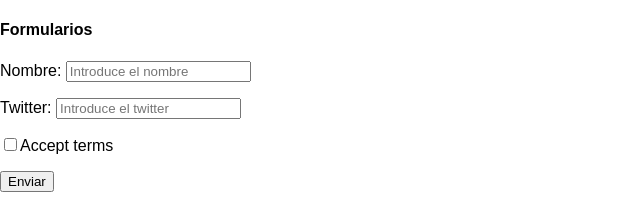
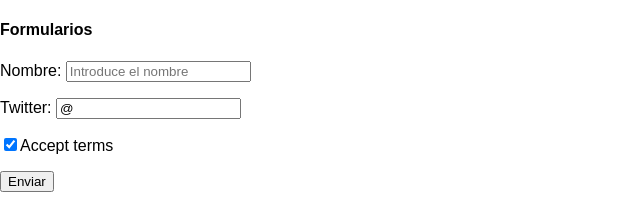
Before and after one commit to misan7/udemy-react, a React (Create React App) app: page / in a window 1280 px wide. Shown: the top 201 px of the page, without its empty margins (0-640 px from the left). Built offline with nearby package versions, Linux system fonts and the light colour scheme.

Commit message:
Formularios

```diff
--- a/src/sections/forms.js
+++ b/src/sections/forms.js
@@ -1,16 +1,24 @@
 import React, { Component } from 'react'
 
 export default class Forms extends Component {
+  constructor() {
+    super()
+    this.state = {
+        inputName: '',
+        inputTwitter: '@',
+        inputTerms: true
+    }
+  }
+
   handleSubmit = (e) => {
     e.preventDefault()
-    const name = this.inputName.value
-    const email = document.getElementById('twitter').value
-    console.log({ name, email })
+    console.log(this.state)
   }
 
-  handleChange (e) {
+  handleChange = (e) => {
     console.log('handleChange')
     console.log(e.target.checked)
+    this.setState({ inputTerms: e.target.checked })
   }
 
   render () {
@@ -23,8 +31,10 @@
             <input
               id='name'
               name='userName'
+              onChange={e => this.setState({ inputName: e.target.value })}
               placeholder='Introduce el nombre'
-              ref={ inputElement => this.inputName = inputElement } />
+              ref={ inputElement => this.inputName = inputElement }
+              value={this.state.inputName}/>
           </p>
 
           <p>
@@ -32,11 +42,15 @@
             <input
               id='twitter'
               name='twitterAccount'
-              placeholder='Introduce el twitter' />
+              onChange={e => this.setState({ inputTwitter: e.target.value })}
+              placeholder='Introduce el twitter'
+              value={this.state.inputTwitter}/>
           </p>
           <p>
             <label>
-              <input onChange={this.handleChange} type='checkbox' />
+              <input
+              onChange={this.handleChange} type='checkbox'
+              checked={this.state.inputTerms}/>
               Accept terms
             </label>
           </p>
```
